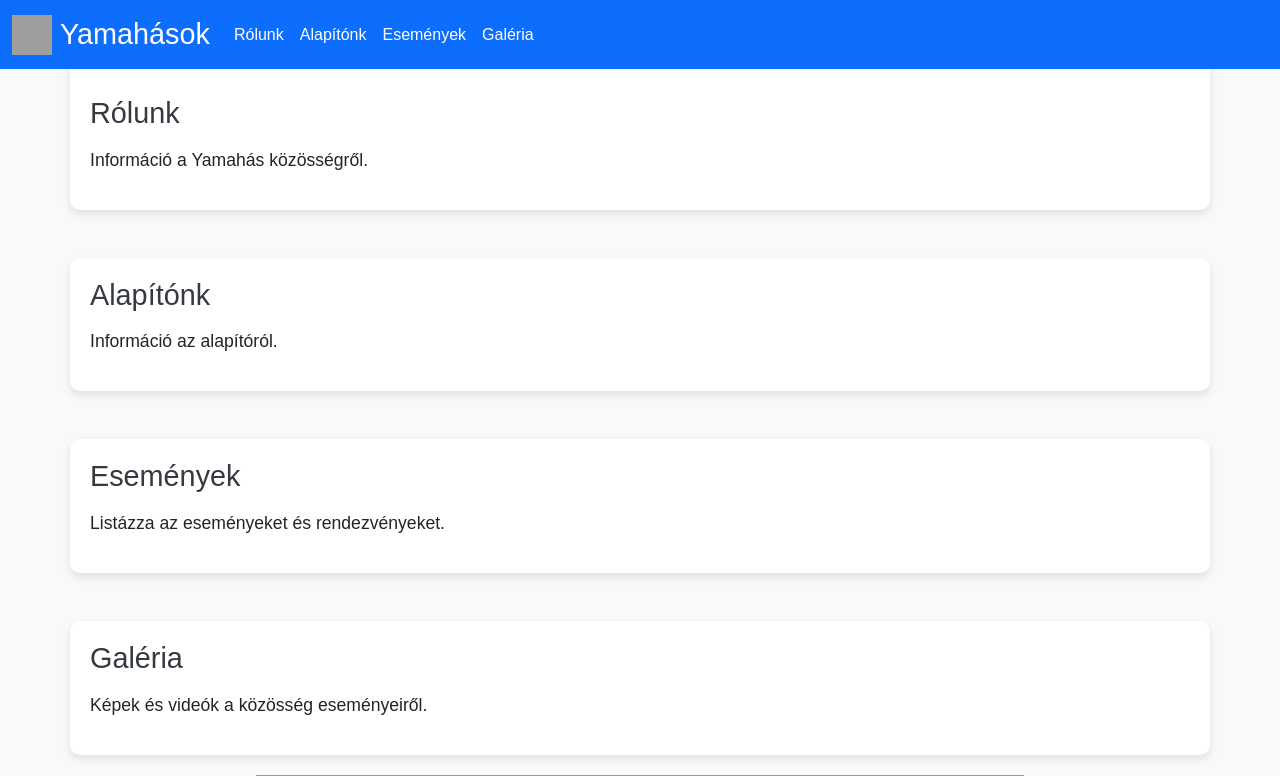
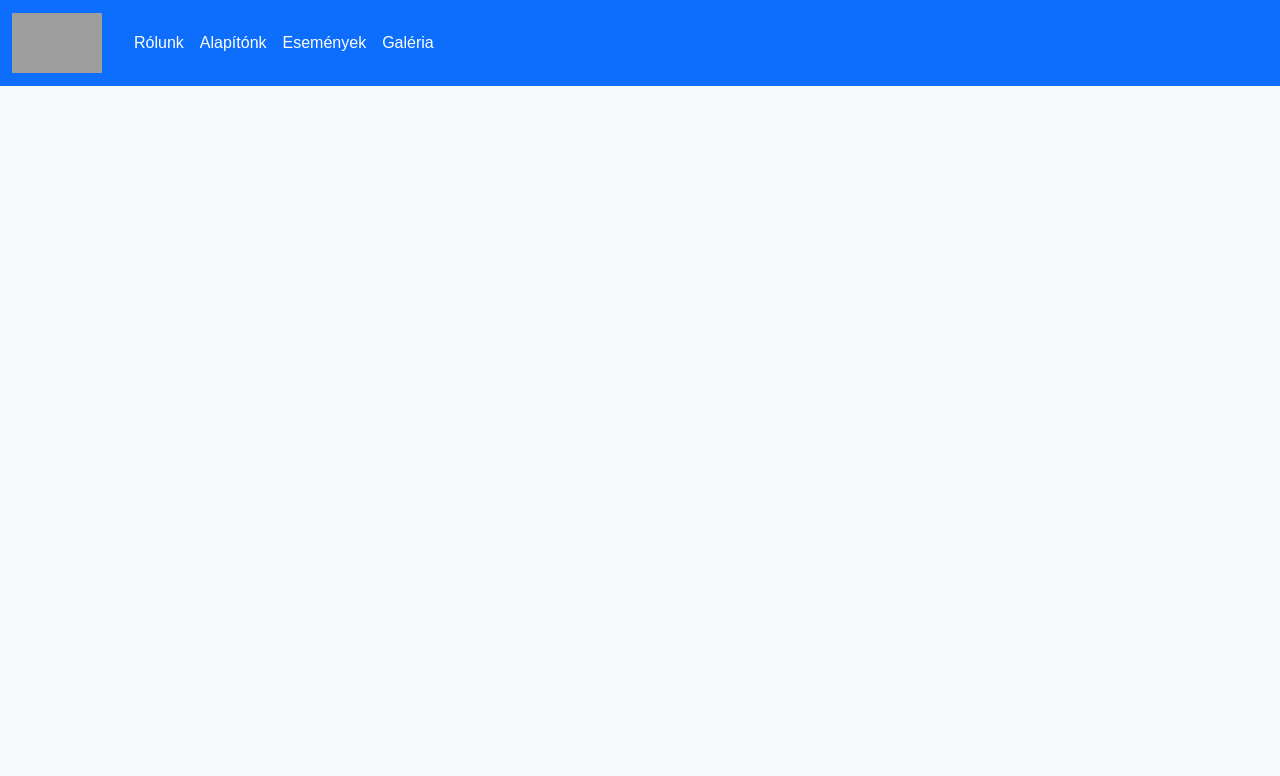
Before and after one commit to worbert/mestermunka, a PHP site: page / in a window 1280 px wide. Shown: the top 776 px of the page. After the commit the page ends 86 px from the top, so only its background shows below. Run offline with PHP 8.4, Linux system fonts and the light colour scheme; grey boxes are pictures that could not be loaded.

Commit message:
2025.01.15

```diff
--- a/index.html
+++ b/index.html
@@ -8,13 +8,10 @@
     <link rel="stylesheet" href="style.css">
 </head>
 <body>
-    <!-- Navigációs sáv -->
     <nav class="navbar navbar-expand-lg navbar-dark bg-primary fixed-top">
         <div class="container-fluid">
-            <!-- Logó és szöveg -->
-            <a class="navbar-brand d-flex align-items-center" href="#">
-                <img src="img/yamahasok_logo.jpg" width="100px" height="40px" alt="Yamahások Logo" class="me-2">
-                Yamahások
+            <a class="navbar-brand d-flex align-items-center" href="index.html">
+                <img src="/img/yamahasok_logo.jpg" width="90px" height="60px" class="me-2">
             </a>
             <button class="navbar-toggler" type="button" data-bs-toggle="collapse" data-bs-target="#navbarNav" aria-controls="navbarNav" aria-expanded="false" aria-label="Toggle navigation">
                 <span class="navbar-toggler-icon"></span>
@@ -25,50 +22,19 @@
                         <a class="nav-link" href="rolunk.html" target="_top">Rólunk</a>
                     </li>
                     <li class="nav-item">
-                        <a class="nav-link" href="#alapitonk">Alapítónk</a>
+                        <a class="nav-link" href="alapitonk.html" target="_top">Alapítónk</a>
                     </li>
                     <li class="nav-item">
-                        <a class="nav-link" href="#esemenyek">Események</a>
+                        <a class="nav-link" href="esemenyek.html" target="_top">Események</a>
                     </li>
                     <li class="nav-item">
-                        <a class="nav-link" href="#galeria">Galéria</a>
+                        <a class="nav-link" href="galeria.html" target="_top">Galéria</a>
                     </li>
                 </ul>
             </div>
         </div>
     </nav>
 
-    <!-- Fő tartalom -->
-    <div class="container mt-5 pt-5" id="rolunk">
-        <h2>Rólunk</h2>
-        <p>Információ a Yamahás közösségről.</p>
-    </div>
-
-    <div class="container mt-5" id="alapitonk">
-        <h2>Alapítónk</h2>
-        <p>Információ az alapítóról.</p>
-    </div>
-
-    <div class="container mt-5" id="esemenyek">
-        <h2>Események</h2>
-        <p>Listázza az eseményeket és rendezvényeket.</p>
-    </div>
-
-    <div class="container mt-5" id="galeria">
-        <h2>Galéria</h2>
-        <p>Képek és videók a közösség eseményeiről.</p>
-    </div>
-
-    <center>
-        <a href="https://www.facebook.com/groups/662406200502336/"><img src="img/yamahasok_logo.jpg" width="60%"></a>
-    </center>
-    <br>
-    <center>
-        <a href="https://fb.me/e/3ItbF66GW"><img src="img/kakucs2024.jpg" width="29%"></a>
-        &nbsp;&nbsp;
-        <a href="https://fb.me/e/1Kd1ing1F"><img src="img/piknik202404.jpg" width="40%"></a>
-    </center>
-
     <script src="script.js"></script>
     <script src="https://cdn.jsdelivr.net/npm/bootstrap@5.3.3/dist/js/bootstrap.bundle.min.js"></script>
 </body>
--- a/style.css
+++ b/style.css
@@ -16,11 +16,6 @@ body {
     align-items: center;
     font-size: 1.8em;
     color: #fff;
-}
-
-.navbar-brand img {
-    width: 40px; /* A logó mérete */
-    height: 40px;
 }
 
 .nav-link {
@@ -65,8 +60,7 @@ p {
     line-height: 1.6;
 }
 
-/* Margin-top-ot adunk az oldal tartalmához, hogy ne lógjon alá a navigációs sáv */
 .mt-5.pt-5 {
-    margin-top: 70px; /* A navbar magassága */
+    margin-top: 70px;
     padding-top: 20px;
 }
```
Also changed, not shown: alapitonk.html (+36 -1 lines), esemenyek.html (+36 -1 lines), galeria.html (+40 -1 lines), rolunk.html (+12 -8 lines), script.js (line endings or trailing spaces).
